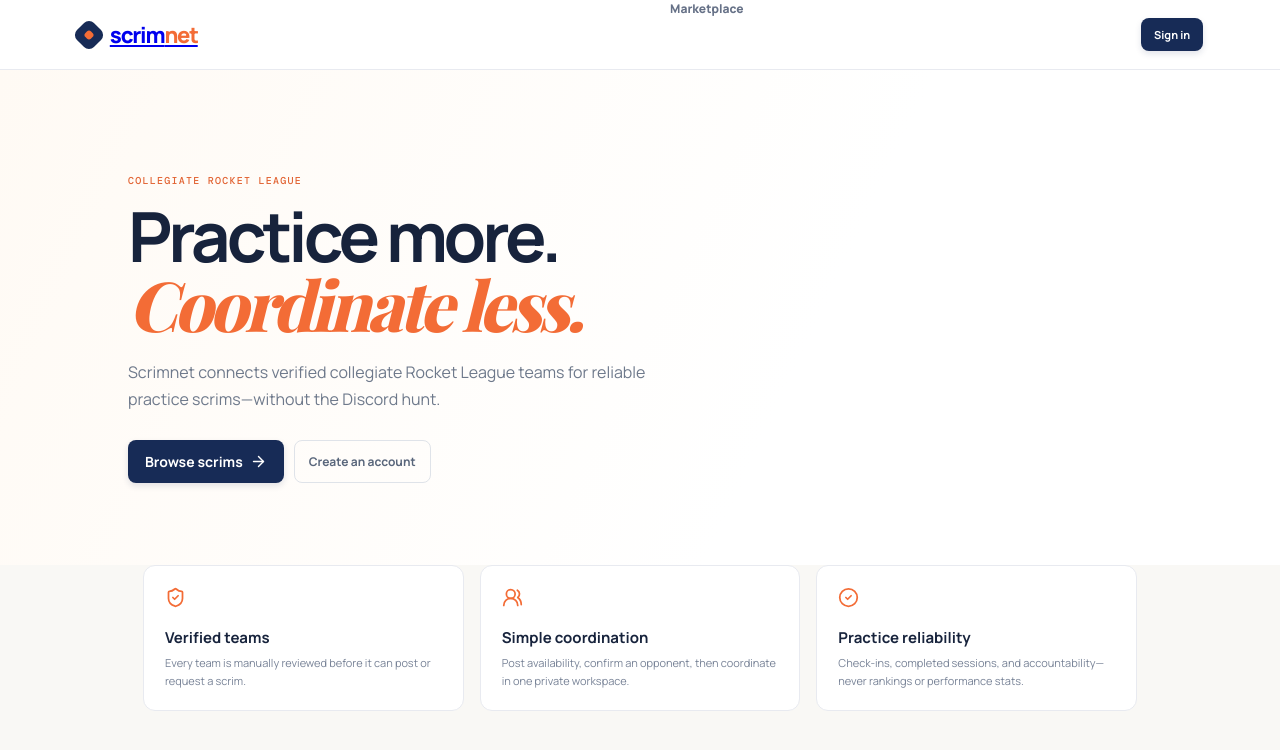
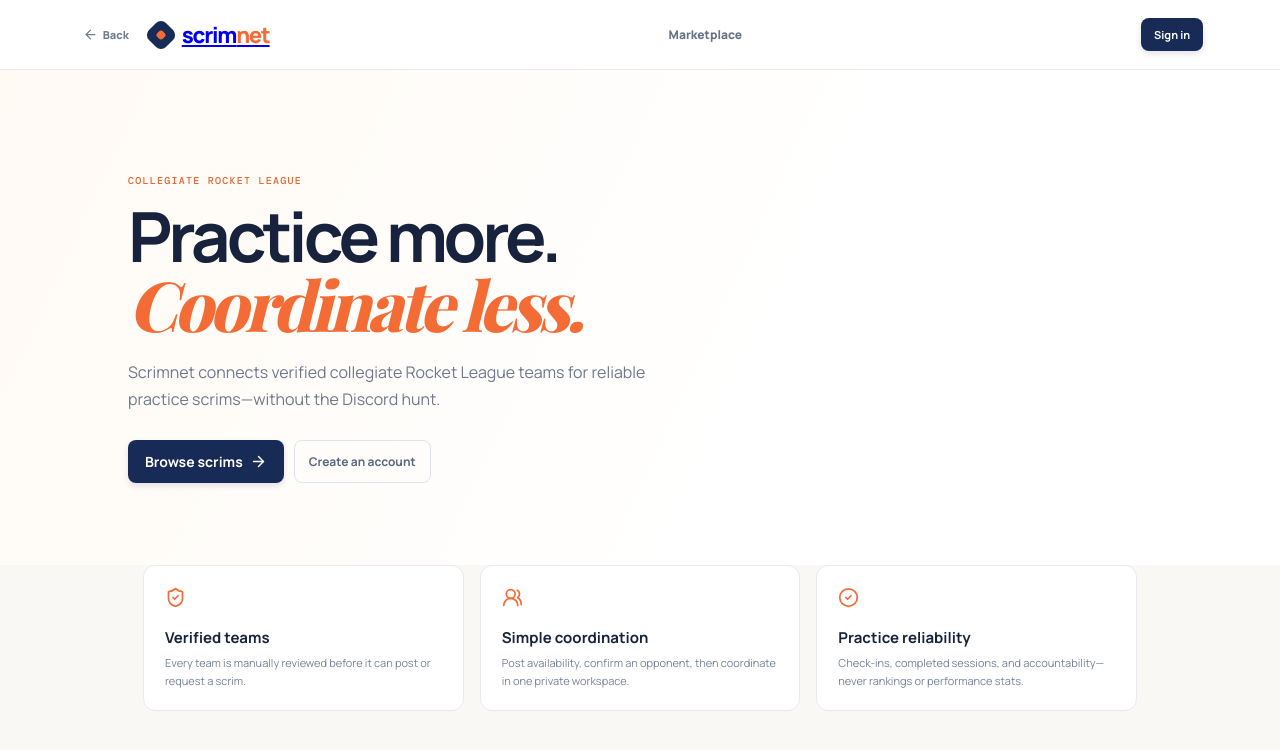
Before and after one commit to CadeSchiano/collegiate-scrims, a Next.js app: page / in a window 1280 px wide. Shown: the top 750 px of the page. Built offline with nearby package versions, Linux system fonts and the light colour scheme; no server answers; a web font is replaced by a local one.

Commit message:
Improve navigation and fix homepage header layout

```diff
--- a/app/auth/page.jsx
+++ b/app/auth/page.jsx
@@ -4,6 +4,7 @@
 import { useState } from 'react';
 import { ArrowRight, CheckCircle2, LoaderCircle } from 'lucide-react';
 import { supabase } from '../../lib/supabase/client';
+import BackButton from '../../components/BackButton';
 
 export default function AuthPage() {
   const [mode, setMode] = useState('login');
@@ -30,6 +31,7 @@
   }
   return (
     <main className="auth-page">
+      <BackButton className="auth-back" />
       <Link href="/" className="auth-brand">
         <span className="brand-mark">
           <span />
--- a/app/globals.css
+++ b/app/globals.css
@@ -1098,9 +1098,17 @@
   align-items: center;
   justify-content: space-between;
 }
+.home-header-start,
+.market-header-start {
+  display: flex;
+  align-items: center;
+  gap: 14px;
+}
 .home-header nav {
   display: flex;
   gap: 25px;
+  align-items: center;
+  margin-left: 0;
 }
 .home-header nav a {
   color: #667187;
@@ -1112,6 +1120,34 @@
   font-size: 11px;
   padding: 9px 13px;
   text-decoration: none;
+}
+.back-button {
+  color: #6f7b8e;
+  display: inline-flex;
+  align-items: center;
+  gap: 5px;
+  font-size: 11px;
+  font-weight: 800;
+  white-space: nowrap;
+}
+.back-button:hover {
+  color: var(--ink);
+}
+.form-page > .back-button,
+.manage-page.centered > .back-button,
+.workspace-page.centered > .back-button,
+.live-team-page.centered > .back-button,
+.admin-page.centered > .back-button {
+  position: fixed;
+  top: 20px;
+  left: 24px;
+  z-index: 10;
+}
+.auth-back,
+.invite-back {
+  position: absolute;
+  top: 24px;
+  left: 28px;
 }
 .home-hero {
   padding: 104px max(10vw, 28px) 82px;
--- a/app/invites/[token]/page.jsx
+++ b/app/invites/[token]/page.jsx
@@ -3,6 +3,7 @@
 import { useState } from 'react';
 import { CheckCircle2, LoaderCircle, UsersRound } from 'lucide-react';
 import { supabase } from '../../../lib/supabase/client';
+import BackButton from '../../../components/BackButton';
 export default function InvitePage({ params }) {
   const [state, setState] = useState('ready'),
     [error, setError] = useState('');
@@ -25,6 +26,7 @@
   }
   return (
     <main className="invite-page">
+      <BackButton className="invite-back" />
       <section className="invite-card">
         {state === 'done' ? (
           <>
--- a/app/page.jsx
+++ b/app/page.jsx
@@ -4,6 +4,7 @@
 import { useEffect, useState } from 'react';
 import { ArrowRight, CheckCircle2, ShieldCheck, UsersRound } from 'lucide-react';
 import { supabase } from '../lib/supabase/client';
+import BackButton from '../components/BackButton';
 
 export default function Home() {
   const [user, setUser] = useState(null);
@@ -37,6 +38,8 @@
   return (
     <main className="home-landing">
       <header className="home-header">
+        <div className="home-header-start">
+          <BackButton fallback="/" />
           <Link href="/" className="brand">
             <span className="brand-mark">
               <span />
@@ -45,6 +48,7 @@
               scrim<span>net</span>
             </span>
           </Link>
+        </div>
         <nav>
           <Link href="/marketplace">Marketplace</Link>
           {user && <Link href="/scrims/manage">My scrims</Link>}
--- a/app/scrims/manage/page.jsx
+++ b/app/scrims/manage/page.jsx
@@ -3,6 +3,7 @@
 import { useEffect, useState } from 'react';
 import { CalendarDays, Check, LoaderCircle, X } from 'lucide-react';
 import { supabase } from '../../../lib/supabase/client';
+import BackButton from '../../../components/BackButton';
 export default function ManageScrims() {
   const [state, setState] = useState('loading'),
     [requests, setRequests] = useState([]),
@@ -81,15 +82,14 @@
   if (state === 'loading')
     return (
       <main className="manage-page centered">
+        <BackButton fallback="/marketplace" />
         <LoaderCircle className="spin" />
       </main>
     );
   return (
     <main className="manage-page">
       <header className="manage-header">
-        <Link href="/marketplace" className="back">
-          ← Marketplace
-        </Link>
+        <BackButton fallback="/marketplace" />
         <Link href="/scrims/new" className="primary">
           Post a scrim
         </Link>
--- /dev/null
+++ b/components/BackButton.jsx
@@ -0,0 +1,22 @@
+'use client';
+
+import { ArrowLeft } from 'lucide-react';
+import { useRouter } from 'next/navigation';
+
+export default function BackButton({ fallback = '/', label = 'Back', className = '' }) {
+  const router = useRouter();
+
+  function goBack() {
+    if (window.history.length > 1) {
+      router.back();
+      return;
+    }
+    router.push(fallback);
+  }
+
+  return (
+    <button type="button" className={`back-button ${className}`.trim()} onClick={goBack}>
+      <ArrowLeft size={15} /> {label}
+    </button>
+  );
+}
```
Also changed, not shown: app/admin/page.jsx (+6 -4 lines), app/marketplace/page.jsx (+7 -0 lines), app/scrims/[id]/page.jsx (+4 -4 lines), app/scrims/new/page.jsx (+7 -4 lines), app/team/page.jsx (+5 -4 lines), app/teams/new/page.jsx (+5 -4 lines). Lines whose indentation alone changed are shown as unchanged.
